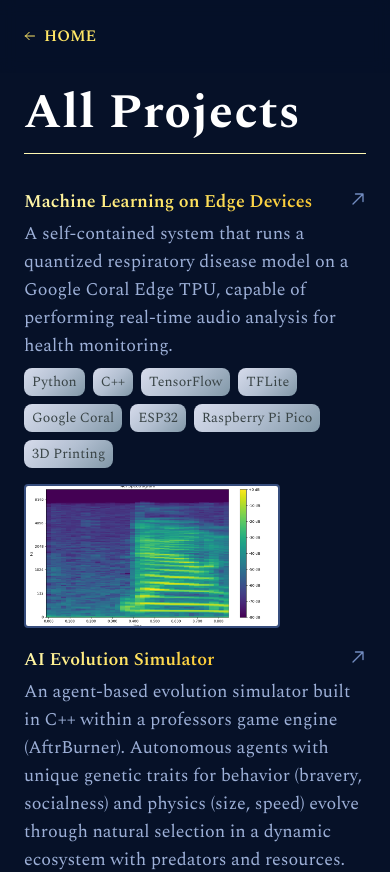
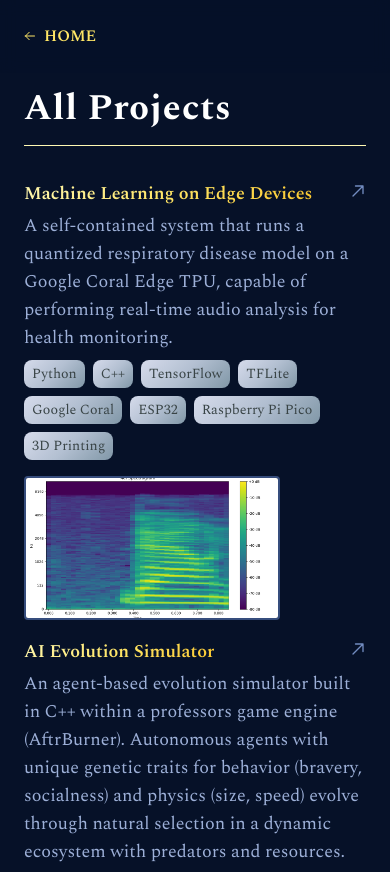
Before and after one commit to bsmith709/portfolio-site, a SvelteKit app: page /all-projects in a window 390 px wide. Shown: the top 872 px of the page. Built offline with nearby package versions, Linux system fonts and the light colour scheme.

Commit message:
Fix some mobile issues and correct spacing.

```diff
--- a/src/routes/+page.svelte
+++ b/src/routes/+page.svelte
@@ -6,7 +6,7 @@
 	import Projects from '$lib/components/Projects.svelte';
     import Contact from '$lib/components/Contact.svelte';
 </script>
-<div class="min-h-screen w-full  max-w-7xl mx-auto py-7 lg:grid lg:grid-cols-2 lg:grid-cols-[1fr_1.5fr] lg:gap-8 lg:py-0 xl:gap-9">
+<div class="min-h-screen w-full  max-w-7xl mx-auto px-5 py-7 lg:grid lg:grid-cols-2 lg:grid-cols-[1fr_1.5fr] lg:gap-8 lg:py-0 xl:gap-10">
     <header id="hero" class="mb-9 lg:mb-0 lg:sticky lg:top-0 lg:flex lg:max-h-screen lg:w-full lg:flex-col lg:justify-between lg:py-9">
         <Hero />
     </header>
--- a/src/routes/all-projects/+page.svelte
+++ b/src/routes/all-projects/+page.svelte
@@ -13,7 +13,7 @@
             <span class="font-semibold uppercase">Home</span>
         </a>
     </header>
-    <header class="pb-4 flex items-center gap-4 border-b border-main-100 text-5xl font-extrabold tracking-wide text-white">All Projects</header>
+    <header class="pb-4 flex items-center gap-4 border-b border-main-100 text-4xl xl:text-5xl font-extrabold tracking-wide text-white">All Projects</header>
     <ul class="grid grid-cols-1 gap-y-4 group/list transition-all mt-6">
         <li class="lg:hover:!opacity-100 lg:group-hover/list:opacity-50">
             <Card
```
